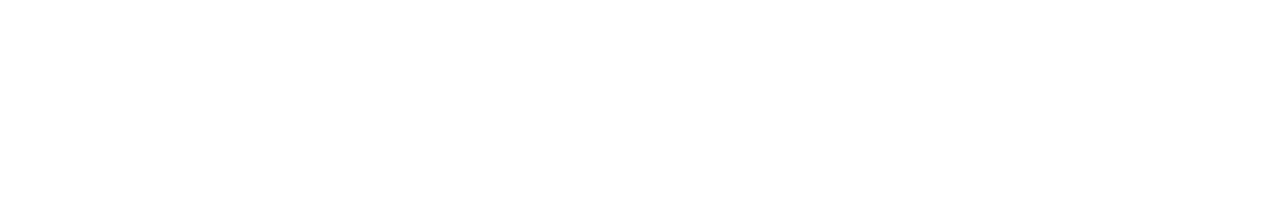
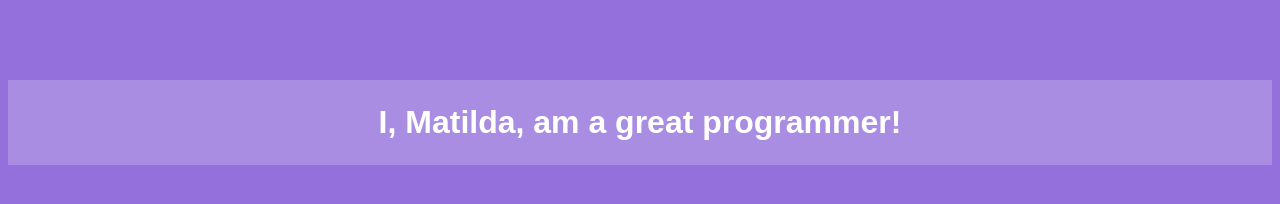
Before and after one commit to MatildaMared/studier-js-exercises, a plain HTML site: page strings/index.html in a window 1280 px wide. Drawn offline with Linux system fonts and the light colour scheme.

Commit message:
complete string exercise

```diff
--- a/strings/app.js
+++ b/strings/app.js
@@ -1,6 +1,5 @@
-
-
 // Make a variable with your name
-
+let name = "Matilda";
 
 // write to h1, "I, NAME is a great programmer!"
+document.querySelector(".heading").innerText = `I, ${name}, am a great programmer!`;
--- a/strings/index.html
+++ b/strings/index.html
@@ -5,9 +5,23 @@
     <meta name="viewport" content="width=device-width, initial-scale=1.0">
     <meta http-equiv="X-UA-Compatible" content="ie=edge">
     <title>String Conditional</title>
+    <style>
+        body {
+            background-color: mediumpurple;
+            font-family: sans-serif;
+            color: #FFF;
+        }
+
+        h1 {
+            padding: 1.5rem;
+            background-color: rgba(255, 255, 255, .2);
+            text-align: center;
+            margin-top: 5rem;
+        }
+    </style>
 </head>
 <body>
-    <h1></h1>
+    <h1 class="heading"></h1>
     <script src="app.js"></script>
 </body>
 </html>
```
